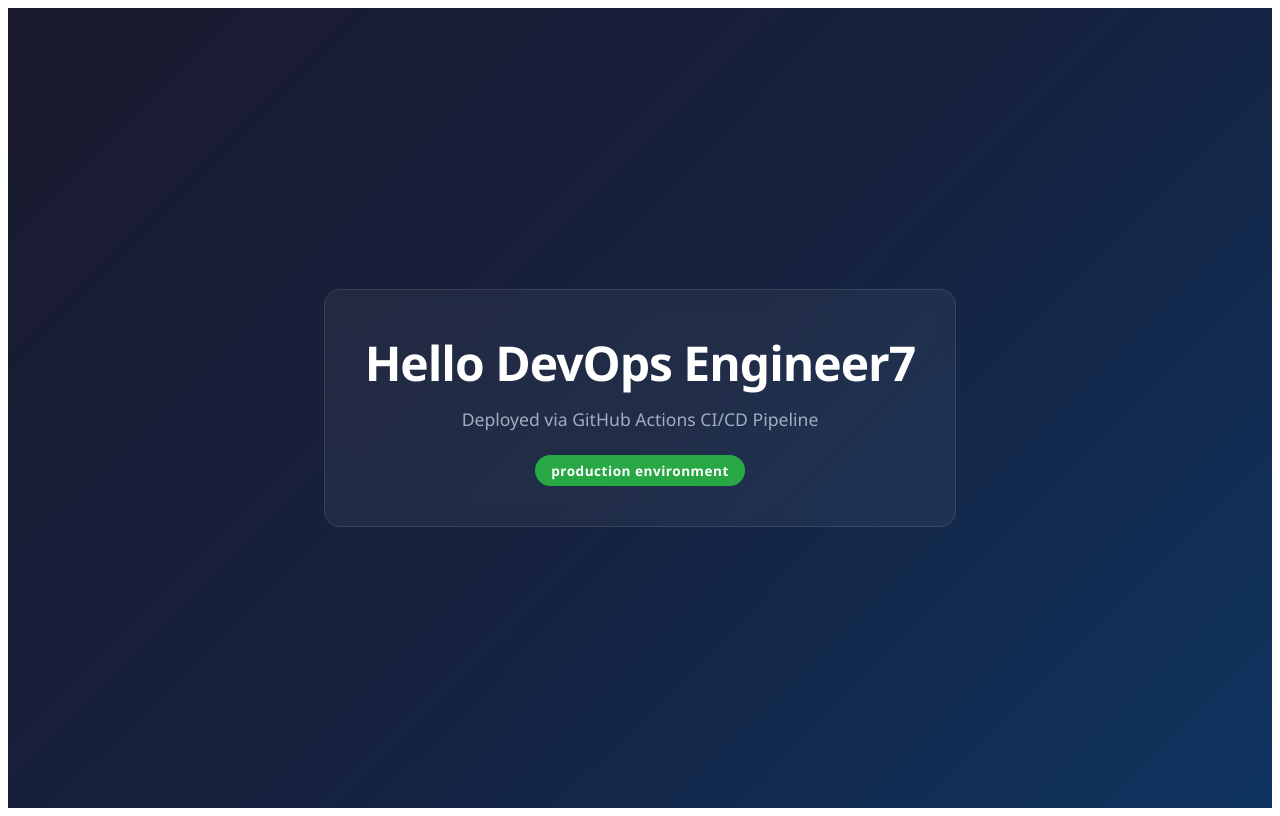
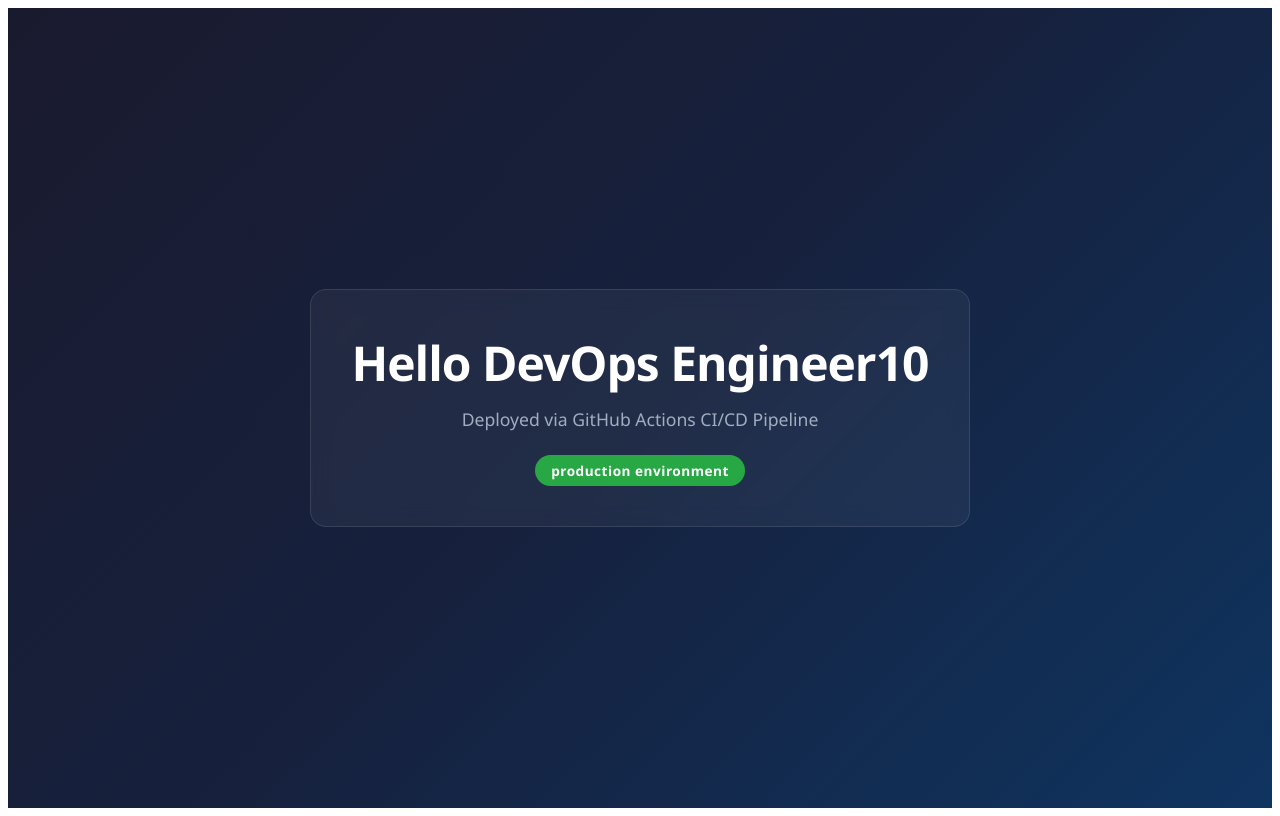
Before and after one commit to Kiran-tl/devops-system-process-v2, a React (Create React App) app: page / in a window 1280 px wide. Built offline with nearby package versions, Linux system fonts and the light colour scheme.

Commit message:
bug-fix10

```diff
--- a/src/App.jsx
+++ b/src/App.jsx
@@ -21,7 +21,7 @@
         backdropFilter: 'blur(10px)'
       }}>
         <h1 style={{ fontSize: '3rem', margin: '0 0 12px', letterSpacing: '-1px' }}>
-          Hello DevOps Engineer7
+          Hello DevOps Engineer10
         </h1>
         <p style={{ fontSize: '1.1rem', color: '#a0aec0', margin: '0 0 24px' }}>
           Deployed via GitHub Actions CI/CD Pipeline
```
